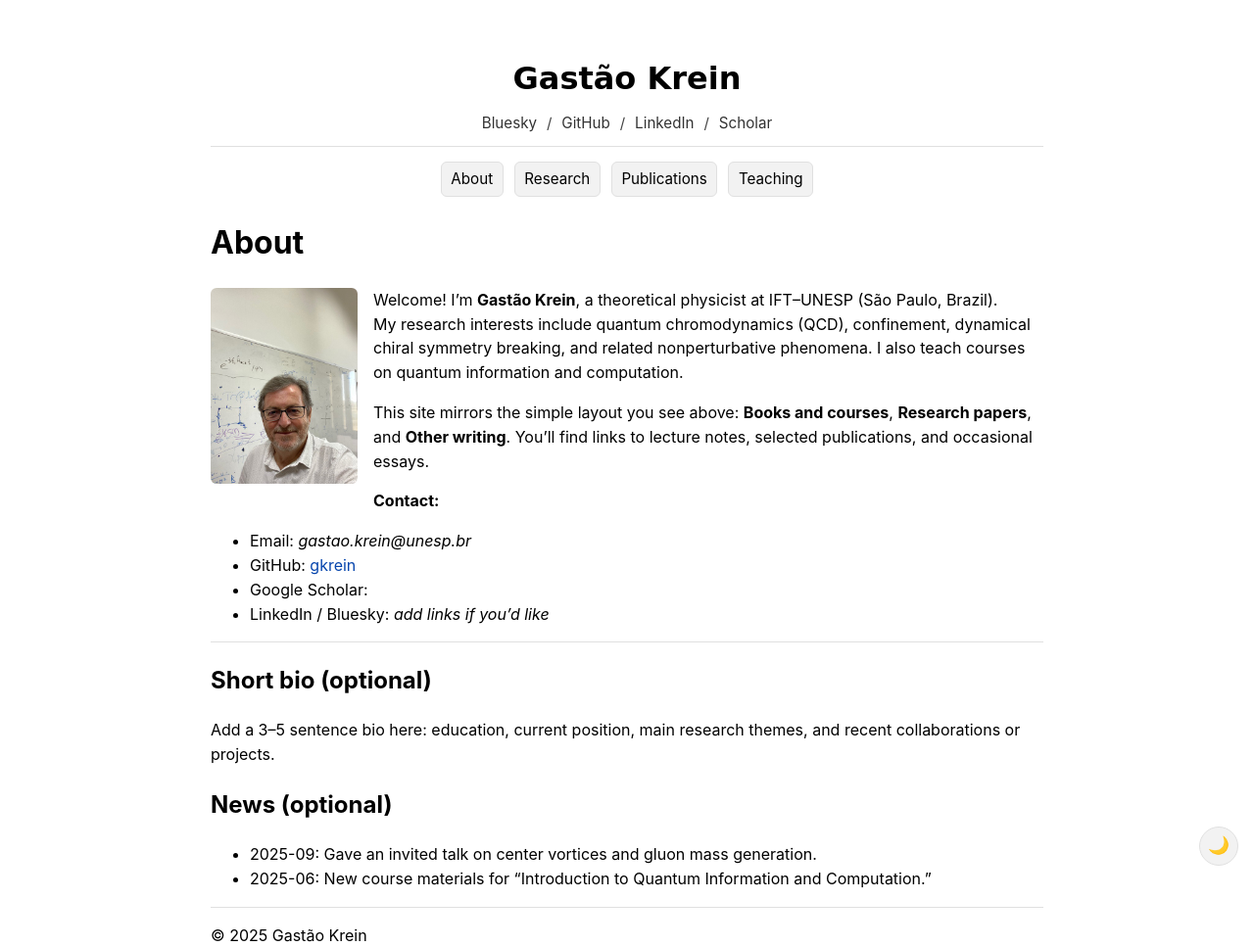
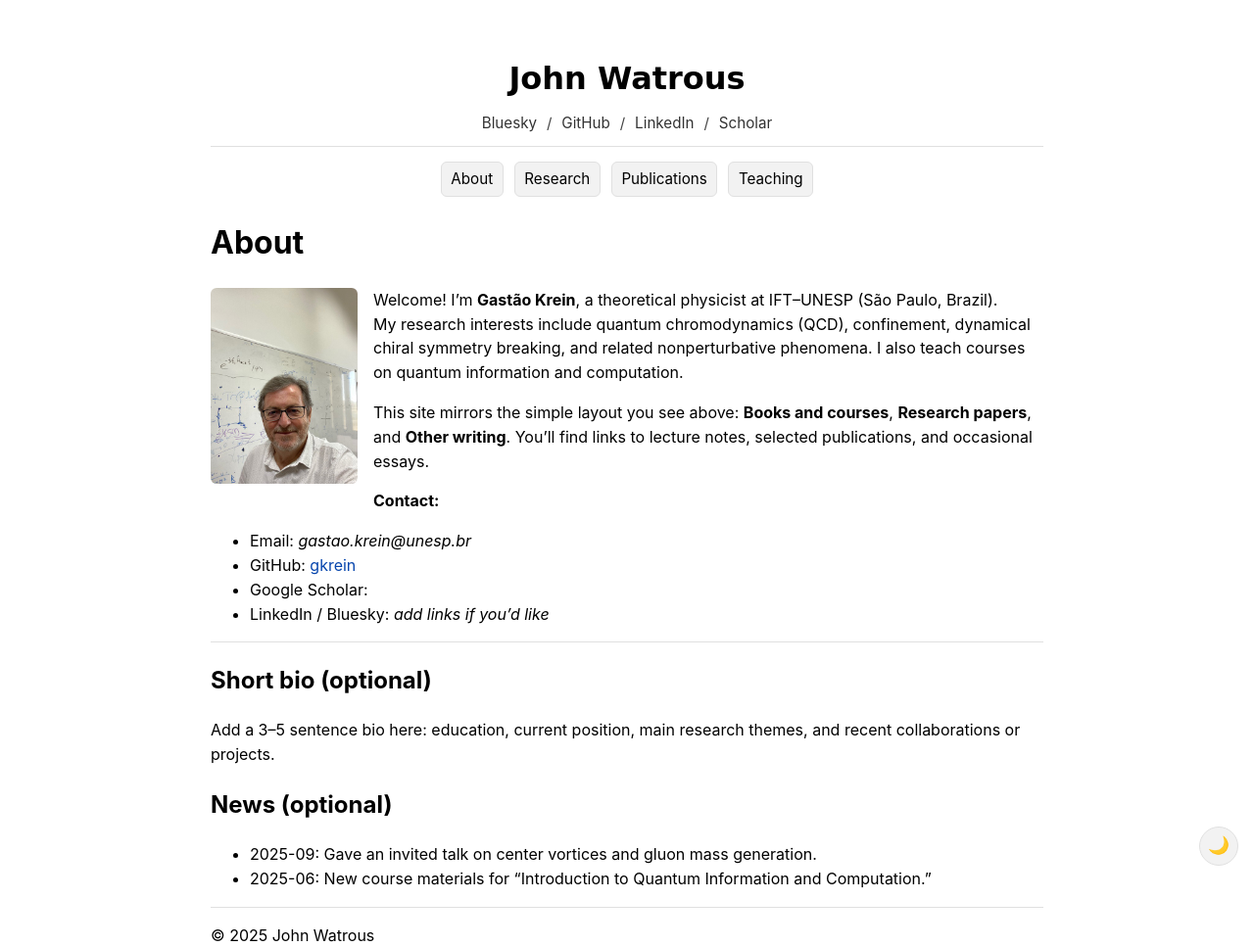
Before and after one commit to gkrein/gkrein.github.io, a Jekyll site: the page built from index.md, in a window 1280 px wide. Shown: the whole page at 98% size. Built offline with Jekyll 4.4.1, drawn with Linux system fonts in a browser that asks for light colours.

Commit message:
Update _config.yml

```diff
--- a/_config.yml
+++ b/_config.yml
@@ -1,4 +1,4 @@
-title: Gastão Krein
+title: John Watrous
 markdown: kramdown
 theme: null
 permalink: /:title
```
